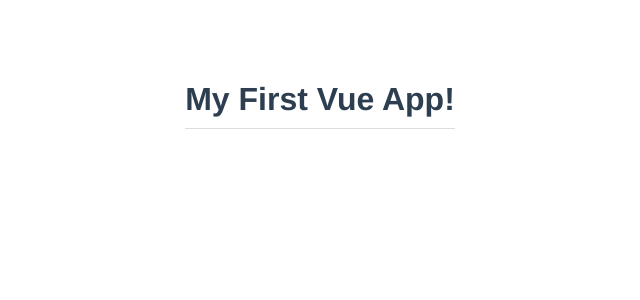
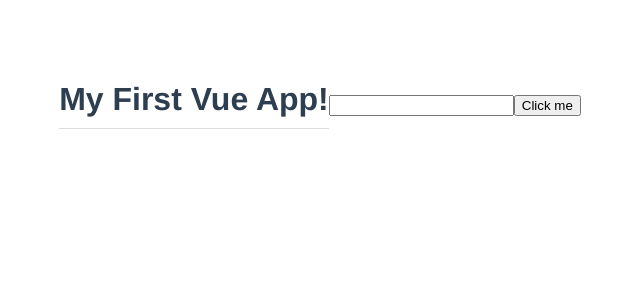
Before and after one commit to MarizzaM/Vue-CLI, a Vue app: page / in a window 1280 px wide. Shown: the top 300 px of the page, without its empty margins (320-960 px from the left). Built offline with nearby package versions, Linux system fonts and the light colour scheme.

Commit message:
03_Template_refs

```diff
--- a/src/App.vue
+++ b/src/App.vue
@@ -1,5 +1,7 @@
 <template>
   <h1>{{ title }}</h1>
+  <input type="text" ref="name">
+  <button @click="handleClick">Click me</button>
 </template>
 
 <script>
@@ -10,6 +12,13 @@ export default {
   data() {
     return {
       title: 'My First Vue App!'
+    }
+  },
+  methods: {
+    handleClick(){
+      console.log(this.$refs.name)
+      this.$refs.name.classList.add('active')
+      this.$refs.name.focus()
     }
   }
 }
```
